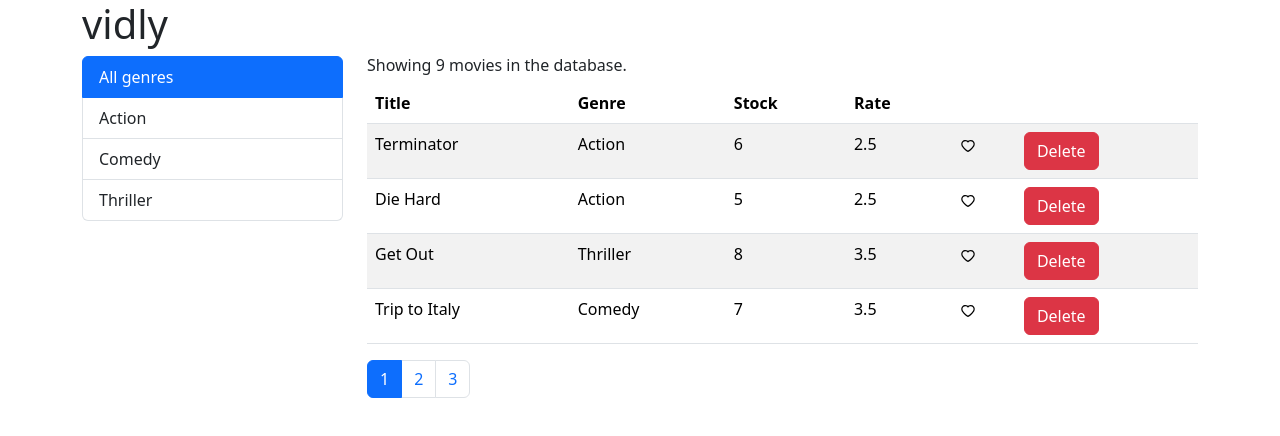
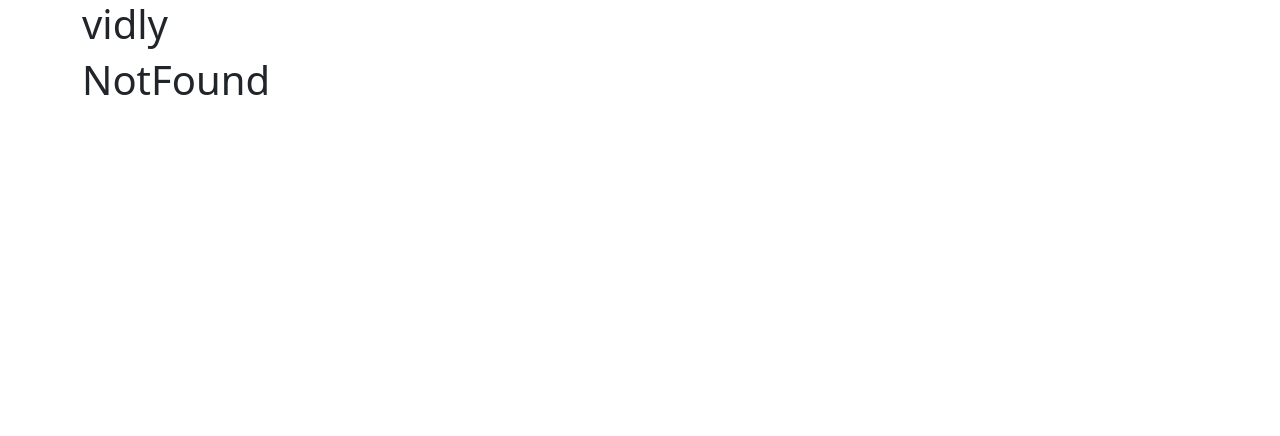
Before and after one commit to Paw565pl/vidly_webapp, a React (Vite) app in the folder frontend/: page /not-found in a window 1280 px wide. Shown: the top 436 px of the page. Built offline with nearby package versions, Linux system fonts and the light colour scheme.

Commit message:
added react router dom

```diff
--- a/frontend/src/App.tsx
+++ b/frontend/src/Layout.tsx
@@ -1,13 +1,13 @@
 import { Container } from "react-bootstrap";
-import Movies from "./components/Movies";
+import { Outlet } from "react-router-dom";
 
-const App = () => {
+const Layout = () => {
   return (
     <Container>
       <h1>vidly</h1>
-      <Movies></Movies>
+      <Outlet />
     </Container>
   );
 };
 
-export default App;
+export default Layout;
--- /dev/null
+++ b/frontend/src/components/Customers.tsx
@@ -0,0 +1,5 @@
+const Customers = () => {
+  return <h1>Customers</h1>;
+};
+
+export default Customers;
--- /dev/null
+++ b/frontend/src/components/NotFound.tsx
@@ -0,0 +1,7 @@
+const NotFound = () => {
+  return (
+    <h1>NotFound</h1>
+  )
+}
+
+export default NotFound
--- /dev/null
+++ b/frontend/src/components/Rentals.tsx
@@ -0,0 +1,7 @@
+const Rentals = () => {
+  return (
+    <h1>Rentals</h1>
+  )
+}
+
+export default Rentals
--- a/frontend/src/main.tsx
+++ b/frontend/src/main.tsx
@@ -1,10 +1,11 @@
+import "bootstrap/dist/css/bootstrap.min.css";
 import React from "react";
 import ReactDOM from "react-dom/client";
-import App from "./App.tsx";
-import "bootstrap/dist/css/bootstrap.min.css";
+import { RouterProvider } from "react-router-dom";
+import router from "./routes.tsx";
 
 ReactDOM.createRoot(document.getElementById("root")!).render(
   <React.StrictMode>
-    <App />
+    <RouterProvider router={router} />
   </React.StrictMode>
 );
--- /dev/null
+++ b/frontend/src/routes.tsx
@@ -0,0 +1,22 @@
+import { Navigate, createBrowserRouter } from "react-router-dom";
+import Layout from "./Layout";
+import Customers from "./components/Customers";
+import Movies from "./components/Movies";
+import NotFound from "./components/NotFound";
+import Rentals from "./components/Rentals";
+
+const router = createBrowserRouter([
+  {
+    path: "",
+    element: <Layout />,
+    children: [
+      { index: true, element: <Navigate to={"movies"} /> },
+      { path: "movies", element: <Movies /> },
+      { path: "customers", element: <Customers /> },
+      { path: "rentals", element: <Rentals /> },
+      { path: "not-found", element: <NotFound /> },
+    ],
+  },
+]);
+
+export default router;
```
Also changed, not shown: frontend/package.json (+7 -6 lines), frontend/src/components/MovieForm.tsx (added, +7 -0 lines), 1 other file (tests, documents, lock files or other folders).
